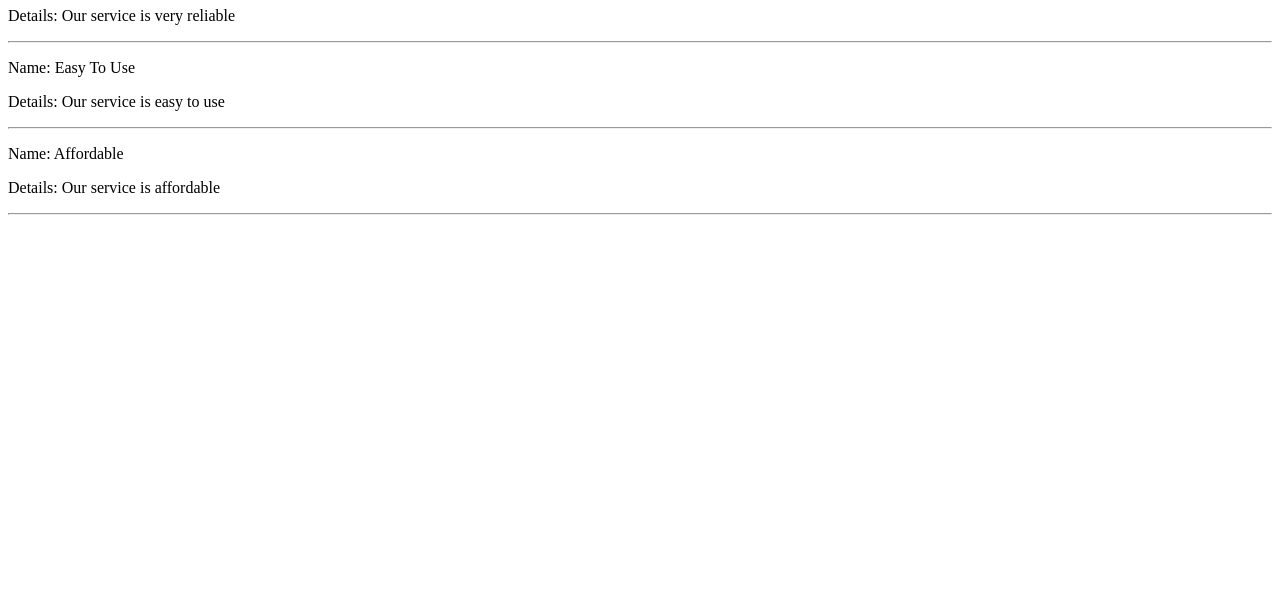
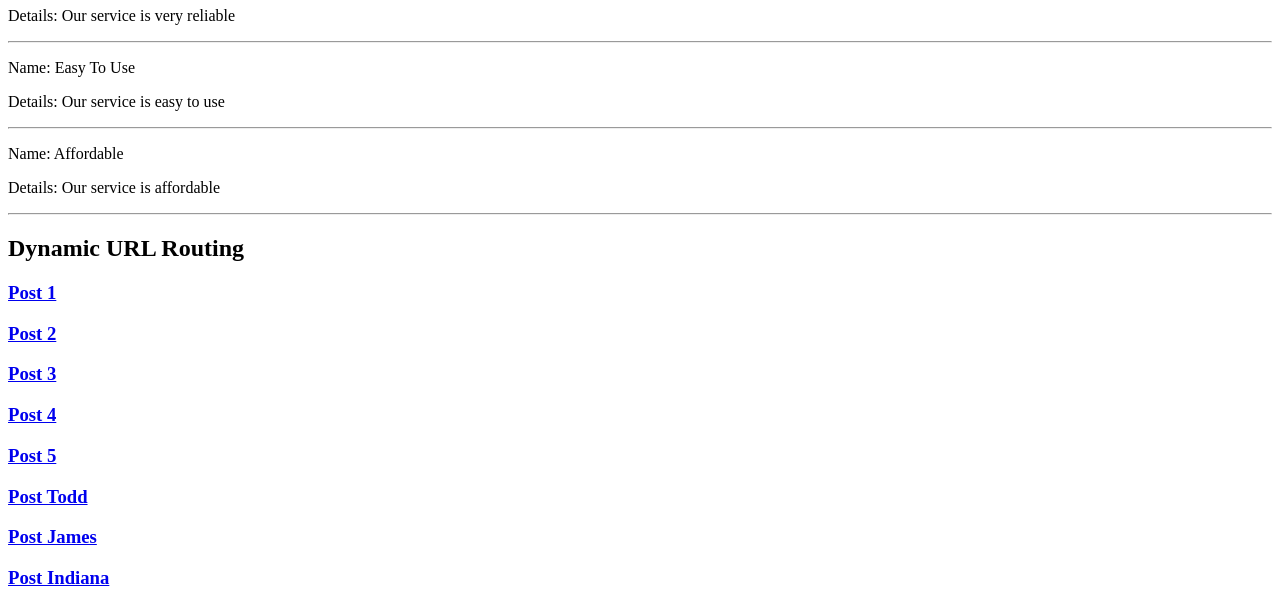
Before and after one commit to toddbrentlinger/python-backend-web-development-course, a Django app: page / in a window 1280 px wide. Shown: the part 856-1464 px from the top of the page. Before the commit the page ends 1071 px from the top, so only its background shows below. Run offline with Django 3.2, Linux system fonts and the light colour scheme; data comes from the database, SQL or seed files in the repository; both versions use the stored data as it was after the commit.

Commit message:
Adds dynamic url routing example

```diff
--- a/myproject/myapp/urls.py
+++ b/myproject/myapp/urls.py
@@ -8,5 +8,6 @@ urlpatterns = [
     path('counter/', views.counter, name = 'counter'),
     path('register', views.register, name = 'register'),
     path('login', views.login, name = 'login'),
-    path('logout', views.logout, name = 'logout')
+    path('logout', views.logout, name = 'logout'),
+    path('post/<str:pk>', views.post, name = 'post')
 ]
--- a/myproject/myapp/views.py
+++ b/myproject/myapp/views.py
@@ -11,7 +11,11 @@ def index(request):
     # feature3 = Feature('Easy to Use', 'Our service is easy to use', 2)
     # feature4 = Feature('Affordable', 'Our service is affordable', 3)
     features = Feature.objects.all()
-    return render(request, 'index.html', {'features': features})
+    posts = [1,2,3,4,5,'Todd','James','Indiana']
+    return render(request, 'index.html', {
+        'features': features,
+        'posts': posts
+    })
 
 def contact(request):
     return HttpResponse('<h1>Contact Page</h1>')
@@ -73,3 +77,6 @@ def login(request):
 def logout(request):
     auth.logout(request)
     return redirect('/')
+
+def post(request, pk):
+    return render(request, 'post.html', { 'pk': pk })
--- a/myproject/templates/index.html
+++ b/myproject/templates/index.html
@@ -38,3 +38,9 @@
 </div>
 <hr>
 {% endfor %}
+
+<h2>Dynamic URL Routing</h2>
+
+{% for post in posts %}
+<h3><a href="{% url 'post' post %}">Post {{post}}</a></h3>
+{% endfor %}
--- /dev/null
+++ b/myproject/templates/post.html
@@ -0,0 +1 @@
+<h1>The value in the url is {{pk}}</h1>
```
Also changed, not shown: myproject/db.sqlite3.
